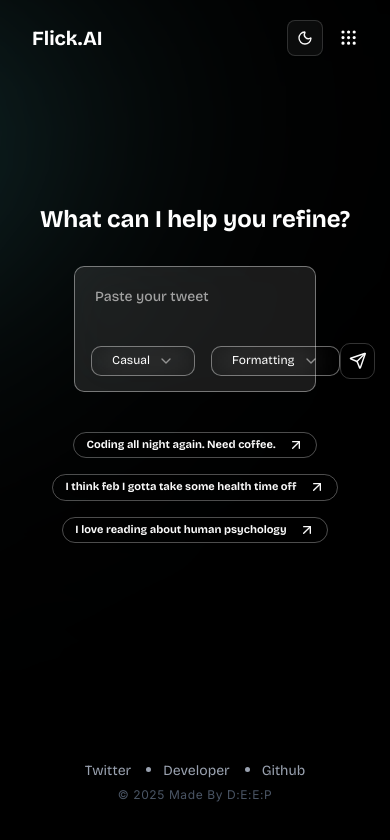
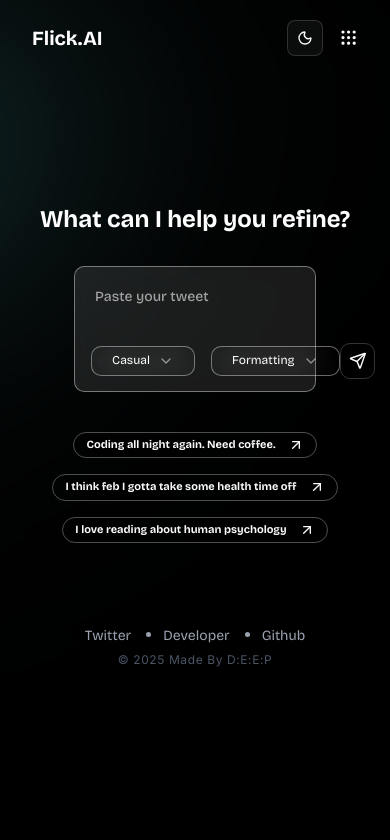
Before and after one commit to ds-spec/virtualmeet, a Next.js app: page / in a window 390 px wide. Shown: the top 840 px of the page. Built offline with nearby package versions, Linux system fonts and the light colour scheme.

Commit message:
Added responsiveness

```diff
--- a/src/app/page.tsx
+++ b/src/app/page.tsx
@@ -4,10 +4,14 @@
 import Samples from "@/components/Samples";
 
 export default function Home() {
-  return <div className="w-full h-screen overflow-hidden">
-    <Navbar />
-    <Hero />
-    <Samples />
-    <Footer />
-  </div>;
+  return (
+    <div className="w-full h-screen overflow-x-hidden">
+      <Navbar />
+      <Hero />
+      <Samples />
+      <div className="flex justify-end">
+        <Footer />
+      </div>
+    </div>
+  );
 }
--- a/src/components/Footer.tsx
+++ b/src/components/Footer.tsx
@@ -2,19 +2,31 @@
 
 export default function Footer() {
   return (
-    <footer className="absolute w-full bottom-10 flex flex-col justify-center items-center gap-1">
+    <footer className="fixed w-full flex flex-col justify-center mt-20 items-center gap-1">
       <ul className="flex items-center gap-8 dark:text-gray-400">
         <li>
-          <Link className="text-sm" href="#">Twitter</Link>
+          <Link className="text-sm" href="#">
+            Twitter
+          </Link>
         </li>
         <li className="list-disc">
-          <Link className="text-sm" href="#">Developer</Link>
+          <Link className="text-sm" href="#">
+            Developer
+          </Link>
         </li>
         <li className="list-disc">
-          <Link className="text-sm" href="https://github.com/ds-spec" target="_blank" >Github</Link>
+          <Link
+            className="text-sm"
+            href="https://github.com/ds-spec"
+            target="_blank"
+          >
+            Github
+          </Link>
         </li>
       </ul>
-      <p className="text-gray-600 text-[12px] tracking-wider font-inter">&copy; 2025 Made By D:E:E:P</p>
+      <p className="text-gray-600 text-[12px] tracking-wider font-inter">
+        &copy; 2025 Made By D:E:E:P
+      </p>
     </footer>
   );
 }
```
Also changed, not shown: tsconfig.json (+7 -1 lines).
